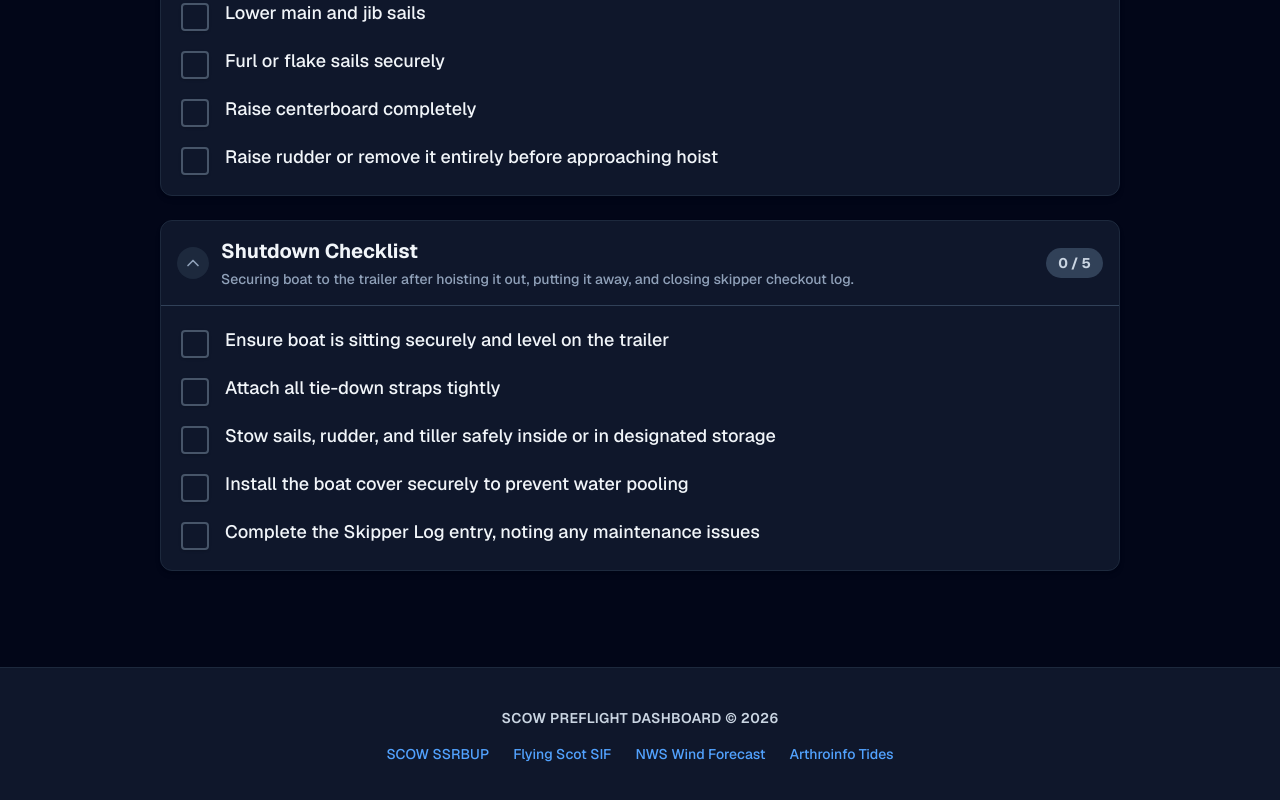
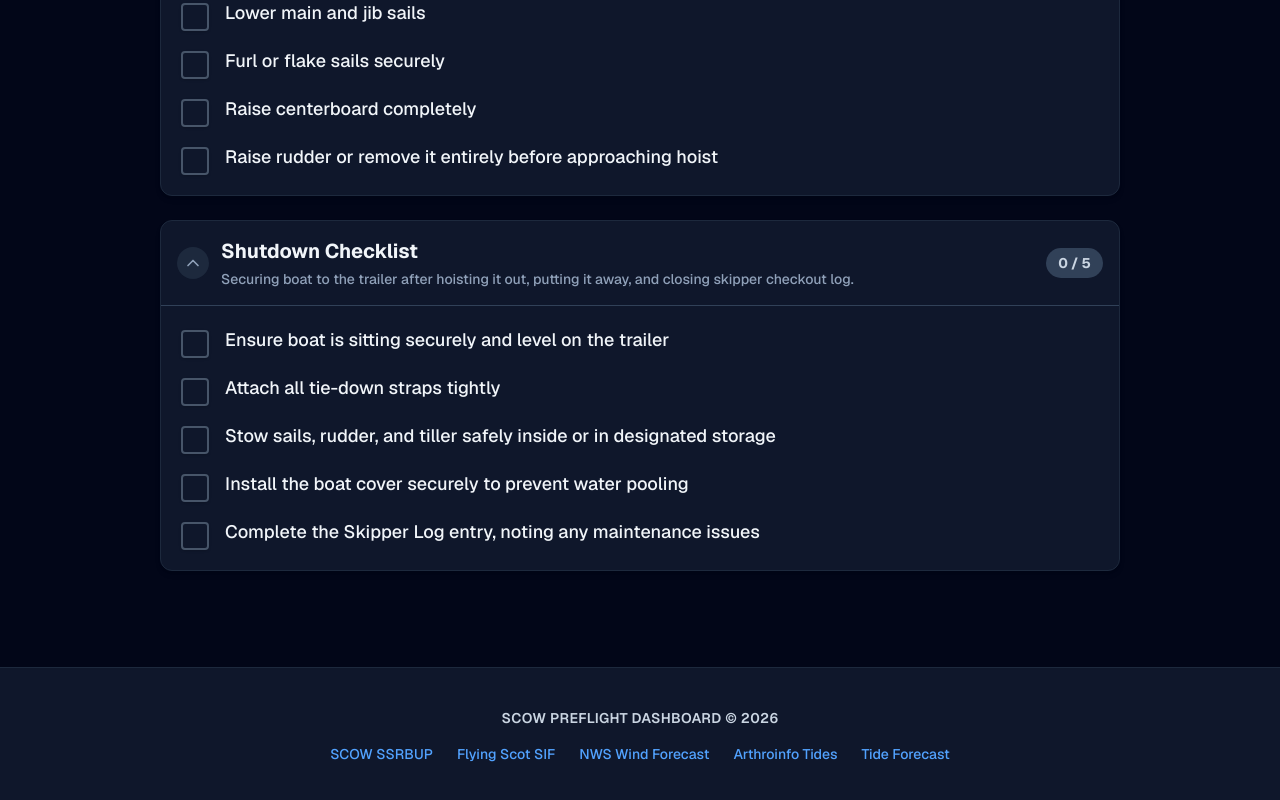
Before and after one commit to erikquinn/scow-preflight, a Next.js app: page / in a window 1280 px wide. Shown: the part 2286-3086 px from the top of the page. Built offline with nearby package versions, Linux system fonts and the light colour scheme; no server answers.

Commit message:
Add tide-forecast link to footer

```diff
--- a/src/app/page.tsx
+++ b/src/app/page.tsx
@@ -34,6 +34,7 @@ export default function Home() {
           <a href="https://scow.org/resources/Skipper%20information/FS%20SIF/FS%20SIF%202025%20AS%20APPROVED%20%20BY%20BOARD%202%2010%202025%20Corrected.pdf" target="_blank" rel="noopener noreferrer" className="text-blue-700 dark:text-blue-400 hover:text-blue-900 dark:hover:text-blue-200 hover:underline font-medium transition-colors">Flying Scot SIF</a>
           <a href="https://forecast.weather.gov/MapClick.php?w3=sfcwind&w3u=1&w13u=0&w16u=1&AheadHour=0&Submit=Submit&FcstType=digital&textField1=38.8491&textField2=-77.0438&site=all&unit=0&dd=&bw=" target="_blank" rel="noopener noreferrer" className="text-blue-700 dark:text-blue-400 hover:text-blue-900 dark:hover:text-blue-200 hover:underline font-medium transition-colors">NWS Wind Forecast</a>
           <a href="https://tide.arthroinfo.org/tideshow.cgi?site=Reagan%2BNational%2BAirport%2C%2BWashington%2C%2BD.C.&units=f" target="_blank" rel="noopener noreferrer" className="text-blue-700 dark:text-blue-400 hover:text-blue-900 dark:hover:text-blue-200 hover:underline font-medium transition-colors">Arthroinfo Tides</a>
+          <a href="https://www.tide-forecast.com/locations/Reagan-National-Airport-Washington-DC/tides/latest" target="_blank" rel="noopener noreferrer" className="text-blue-700 dark:text-blue-400 hover:text-blue-900 dark:hover:text-blue-200 hover:underline font-medium transition-colors">Tide Forecast</a>
         </div>
       </footer>
     </div>
```
Also changed, not shown: src/components/Checklists.tsx (line endings or trailing spaces).
